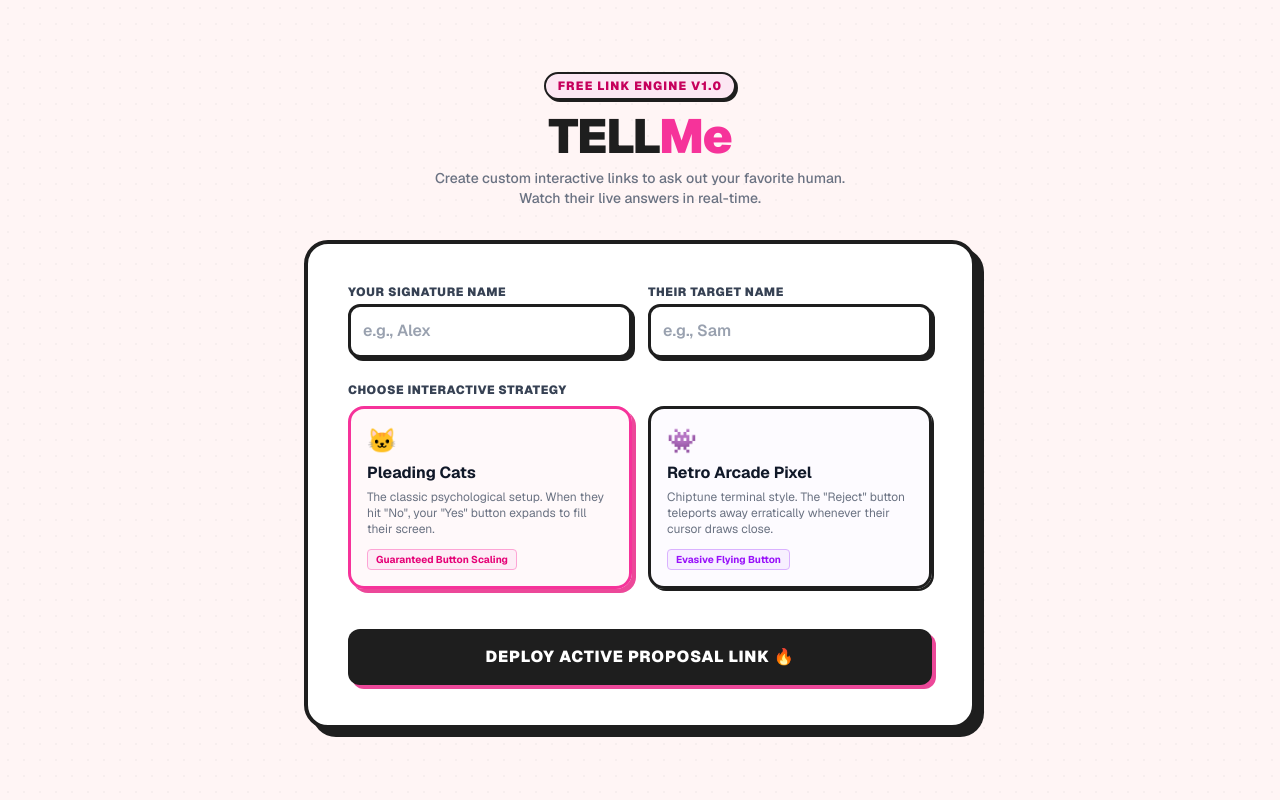
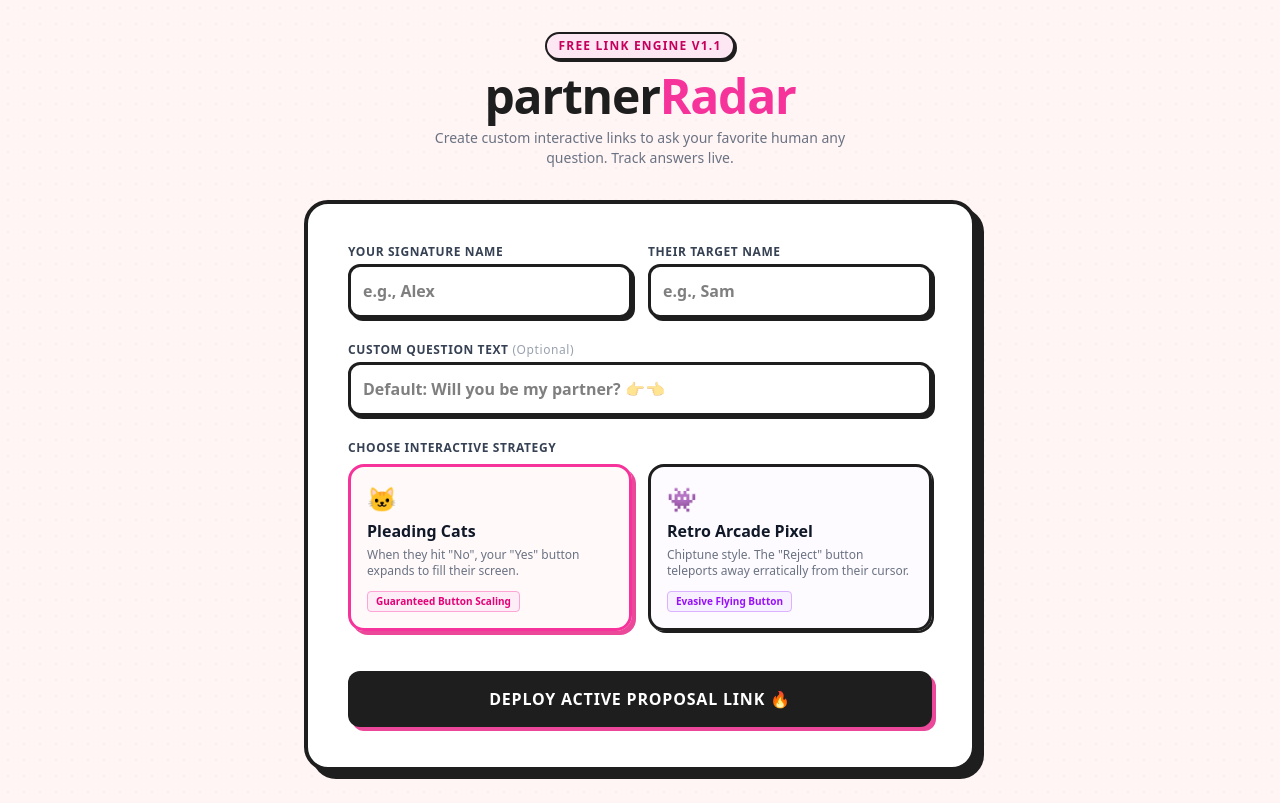
Before and after one commit to Bearcry55/tellme, a Next.js app in the folder frontend/: page / in a window 1280 px wide. Built offline with nearby package versions, Linux system fonts and the light colour scheme.

Commit message:
frontend update with custom question

```diff
--- a/frontend/app/globals.css
+++ b/frontend/app/globals.css
@@ -6,12 +6,7 @@
 }
 
 /* Changed from "@theme inline {" to just "@theme {" */
-@theme {
-  --color-background: var(--background);
-  --color-foreground: var(--foreground);
-  --font-sans: var(--font-geist-sans);
-  --font-mono: var(--font-geist-mono);
-}
+
 
 @media (prefers-color-scheme: dark) {
   :root {
--- a/frontend/app/p/[id]/page.tsx
+++ b/frontend/app/p/[id]/page.tsx
@@ -8,6 +8,7 @@ interface ProposalData {
   sender_name: string;
   receiver_name: string;
   template_id: string;
+  custom_question?: string;
 }
 
 export default function ProposalView() {
--- a/frontend/app/page.tsx
+++ b/frontend/app/page.tsx
@@ -4,6 +4,7 @@ import { useState } from "react";
 export default function Home() {
   const [senderName, setSenderName] = useState("");
   const [receiverName, setReceiverName] = useState("");
+  const [customQuestion, setCustomQuestion] = useState("");
   const [templateId, setTemplateId] = useState("pleading-cats-02");
   const [generatedLink, setGeneratedLink] = useState("");
   const [trackerLink, setTrackerLink] = useState("");
@@ -20,6 +21,7 @@ export default function Home() {
           sender_name: senderName,
           receiver_name: receiverName,
           template_id: templateId,
+          custom_question: customQuestion, // Forward custom question text here
         }),
       });
 
@@ -39,151 +41,91 @@ export default function Home() {
 
   return (
     <div className="min-h-screen bg-[#FFF5F5] text-[#1E1E1E] selection:bg-pink-200 p-4 sm:p-8 flex flex-col items-center justify-center font-sans relative overflow-hidden">
-
-      {/* Decorative background grid/elements to kill the plain AI background look */}
       <div className="absolute inset-0 opacity-[0.03] pointer-events-none bg-[radial-gradient(#000_1px,transparent_1px)] [background-size:16px_16px]"></div>
 
       <header className="text-center mb-8 max-w-md relative z-10">
         <span className="bg-pink-100 text-pink-700 text-xs font-black tracking-widest uppercase px-3 py-1 rounded-full border-2 border-[#1E1E1E] inline-block mb-3 shadow-[2px_2px_0px_#1E1E1E]">
-          Free Link Engine v1.0
+          Free Link Engine v1.1
         </span>
         <h1 className="text-4xl sm:text-5xl font-black tracking-tight text-[#1E1E1E]">
-          TELL<span className="text-pink-500">Me</span>
+          partner<span className="text-pink-500">Radar</span>
         </h1>
         <p className="text-sm font-medium text-gray-500 mt-2">
-          Create custom interactive links to ask out your favorite human. Watch their live answers in real-time.
+          Create custom interactive links to ask your favorite human any question. Track answers live.
         </p>
       </header>
 
-      <main className="w-full max-w-2xl bg-white border-4 border-[#1E1E1E] rounded-3xl p-6 sm:p-10 shadow-[8px_8px_0px_#1E1E1E] relative z-10 transition-all">
+      <main className="w-full max-w-2xl bg-white border-4 border-[#1E1E1E] rounded-3xl p-6 sm:p-10 shadow-[8px_8px_0px_#1E1E1E] relative z-10">
         <form onSubmit={handleSubmit} className="space-y-6">
-
-          {/* Inputs Grid */}
           <div className="grid grid-cols-1 sm:grid-cols-2 gap-4">
             <div>
-              <label className="block text-xs font-black tracking-wider uppercase text-gray-700 mb-1">
-                Your Signature Name
-              </label>
-              <input
-                type="text"
-                required
-                placeholder="e.g., Alex"
-                className="w-full border-3 border-[#1E1E1E] rounded-xl p-3 font-semibold text-black placeholder-gray-400 bg-white focus:outline-none focus:ring-2 focus:ring-pink-400 transition shadow-[3px_3px_0px_#1E1E1E]"
-                value={senderName}
-                onChange={(e) => setSenderName(e.target.value)}
-              />
+              <label className="block text-xs font-black tracking-wider uppercase text-gray-700 mb-1">Your Signature Name</label>
+              <input type="text" required placeholder="e.g., Alex" className="w-full border-3 border-[#1E1E1E] rounded-xl p-3 font-semibold text-black bg-white focus:outline-none focus:ring-2 focus:ring-pink-400 transition shadow-[3px_3px_0px_#1E1E1E]" value={senderName} onChange={(e) => setSenderName(e.target.value)} />
             </div>
-
             <div>
-              <label className="block text-xs font-black tracking-wider uppercase text-gray-700 mb-1">
-                Their Target Name
-              </label>
-              <input
-                type="text"
-                required
-                placeholder="e.g., Sam"
-                className="w-full border-3 border-[#1E1E1E] rounded-xl p-3 font-semibold text-black placeholder-gray-400 bg-white focus:outline-none focus:ring-2 focus:ring-pink-400 transition shadow-[3px_3px_0px_#1E1E1E]"
-                value={receiverName}
-                onChange={(e) => setReceiverName(e.target.value)}
-              />
+              <label className="block text-xs font-black tracking-wider uppercase text-gray-700 mb-1">Their Target Name</label>
+              <input type="text" required placeholder="e.g., Sam" className="w-full border-3 border-[#1E1E1E] rounded-xl p-3 font-semibold text-black bg-white focus:outline-none focus:ring-2 focus:ring-pink-400 transition shadow-[3px_3px_0px_#1E1E1E]" value={receiverName} onChange={(e) => setReceiverName(e.target.value)} />
             </div>
           </div>
 
-          {/* Upgraded Template Cards Selection Grid */}
+          {/* New Custom Question Input Box */}
           <div>
-            <label className="block text-xs font-black tracking-wider uppercase text-gray-700 mb-2">
-              Choose Interactive Strategy
+            <label className="block text-xs font-black tracking-wider uppercase text-gray-700 mb-1">
+              Custom Question Text <span className="text-gray-400 normal-case font-medium">(Optional)</span>
             </label>
+            <input
+              type="text"
+              placeholder="Default: Will you be my partner? 👉👈"
+              className="w-full border-3 border-[#1E1E1E] rounded-xl p-3 font-semibold text-black bg-white focus:outline-none focus:ring-2 focus:ring-pink-400 transition shadow-[3px_3px_0px_#1E1E1E]"
+              value={customQuestion}
+              onChange={(e) => setCustomQuestion(e.target.value)}
+            />
+          </div>
+
+          <div>
+            <label className="block text-xs font-black tracking-wider uppercase text-gray-700 mb-2">Choose Interactive Strategy</label>
             <div className="grid grid-cols-1 sm:grid-cols-2 gap-4">
-
-              {/* Option 1 Card */}
-              <div
-                onClick={() => setTemplateId("pleading-cats-02")}
-                className={`cursor-pointer border-3 rounded-2xl p-4 transition-all flex flex-col justify-between select-none bg-rose-50/40 ${
-                  templateId === "pleading-cats-02"
-                    ? "border-pink-500 bg-rose-50 shadow-[4px_4px_0px_#EC4899]"
-                    : "border-[#1E1E1E] hover:border-pink-400 hover:shadow-[4px_4px_0px_#1E1E1E] shadow-[2px_2px_0px_#1E1E1E]"
-                }`}
-              >
+              <div onClick={() => setTemplateId("pleading-cats-02")} className={`cursor-pointer border-3 rounded-2xl p-4 transition-all flex flex-col justify-between select-none bg-rose-50/40 ${templateId === "pleading-cats-02" ? "border-pink-500 bg-rose-50 shadow-[4px_4px_0px_#EC4899]" : "border-[#1E1E1E] hover:border-pink-400 hover:shadow-[4px_4px_0px_#1E1E1E] shadow-[2px_2px_0px_#1E1E1E]"}`}>
                 <div>
                   <div className="text-2xl mb-1">🐱</div>
                   <h3 className="font-bold text-base text-gray-900">Pleading Cats</h3>
-                  <p className="text-xs text-gray-500 mt-1">
-                    The classic psychological setup. When they hit "No", your "Yes" button expands to fill their screen.
-                  </p>
+                  <p className="text-xs text-gray-500 mt-1">When they hit "No", your "Yes" button expands to fill their screen.</p>
                 </div>
-                <span className="text-[10px] font-bold text-pink-600 bg-pink-100/60 px-2 py-0.5 rounded mt-3 self-start border border-pink-300">
-                  Guaranteed Button Scaling
-                </span>
+                <span className="text-[10px] font-bold text-pink-600 bg-pink-100/60 px-2 py-0.5 rounded mt-3 self-start border border-pink-300">Guaranteed Button Scaling</span>
               </div>
 
-              {/* Option 2 Card */}
-              <div
-                onClick={() => setTemplateId("retro-pixel-03")}
-                className={`cursor-pointer border-3 rounded-2xl p-4 transition-all flex flex-col justify-between select-none bg-purple-50/40 ${
-                  templateId === "retro-pixel-03"
-                    ? "border-purple-600 bg-purple-50 shadow-[4px_4px_0px_#7C3AED]"
-                    : "border-[#1E1E1E] hover:border-purple-400 hover:shadow-[4px_4px_0px_#1E1E1E] shadow-[2px_2px_0px_#1E1E1E]"
-                }`}
-              >
+              <div onClick={() => setTemplateId("retro-pixel-03")} className={`cursor-pointer border-3 rounded-2xl p-4 transition-all flex flex-col justify-between select-none bg-purple-50/40 ${templateId === "retro-pixel-03" ? "border-purple-600 bg-purple-50 shadow-[4px_4px_0px_#7C3AED]" : "border-[#1E1E1E] hover:border-purple-400 hover:shadow-[4px_4px_0px_#1E1E1E] shadow-[2px_2px_0px_#1E1E1E]"}`}>
                 <div>
                   <div className="text-2xl mb-1">👾</div>
                   <h3 className="font-bold text-base text-gray-900">Retro Arcade Pixel</h3>
-                  <p className="text-xs text-gray-500 mt-1">
-                    Chiptune terminal style. The "Reject" button teleports away erratically whenever their cursor draws close.
-                  </p>
+                  <p className="text-xs text-gray-500 mt-1">Chiptune style. The "Reject" button teleports away erratically from their cursor.</p>
                 </div>
-                <span className="text-[10px] font-bold text-purple-600 bg-purple-100/60 px-2 py-0.5 rounded mt-3 self-start border border-purple-300">
-                  Evasive Flying Button
-                </span>
+                <span className="text-[10px] font-bold text-purple-600 bg-purple-100/60 px-2 py-0.5 rounded mt-3 self-start border border-purple-300">Evasive Flying Button</span>
               </div>
-
             </div>
           </div>
 
-          <button
-            type="submit"
-            disabled={loading}
-            className="w-full bg-[#1E1E1E] text-white font-black uppercase tracking-wider p-4 rounded-xl shadow-[4px_4px_0px_#EC4899] hover:bg-gray-800 active:translate-x-[2px] active:translate-y-[2px] active:shadow-[2px_2px_0px_#EC4899] transition-all disabled:opacity-50 mt-4 text-center"
-          >
+          <button type="submit" disabled={loading} className="w-full bg-[#1E1E1E] text-white font-black uppercase tracking-wider p-4 rounded-xl shadow-[4px_4px_0px_#EC4899] hover:bg-gray-800 active:translate-x-[2px] active:translate-y-[2px] active:shadow-[2px_2px_0px_#EC4899] transition-all disabled:opacity-50 mt-4 text-center">
             {loading ? "Generating Pipeline Tokens..." : "Deploy Active Proposal Link 🔥"}
           </button>
         </form>
 
-        {/* Generated Output Area with clean Action Cards */}
         {generatedLink && (
-          <div className="mt-8 pt-6 border-t-4 border-dashed border-gray-200 space-y-4 animate-[fadeIn_0.2s_ease-out]">
-
+          <div className="mt-8 pt-6 border-t-4 border-dashed border-gray-200 space-y-4">
             <div className="p-4 bg-emerald-50 border-3 border-emerald-600 rounded-xl shadow-[4px_4px_0px_#059669] flex flex-col sm:flex-row sm:items-center justify-between gap-3">
               <div className="break-all">
-                <p className="text-xs font-black uppercase tracking-wider text-emerald-800">1. Share this with your crush</p>
-                <a href={generatedLink} target="_blank" rel="noreferrer" className="text-blue-600 underline font-mono text-sm block mt-1 hover:text-blue-800">
-                  {generatedLink}
-                </a>
+                <p className="text-xs font-black uppercase tracking-wider text-emerald-800">1. Share this with your partner</p>
+                <a href={generatedLink} target="_blank" rel="noreferrer" className="text-blue-600 underline font-mono text-sm block mt-1">{generatedLink}</a>
               </div>
-              <button
-                onClick={() => { navigator.clipboard.writeText(generatedLink); alert("Copied shareable link!"); }}
-                className="bg-white border-2 border-[#1E1E1E] text-xs font-bold py-1 px-3 rounded-lg shadow-[2px_2px_0px_#1E1E1E] active:translate-y-0.5 hover:bg-gray-50 whitespace-nowrap self-end sm:self-center text-black"
-              >
-                Copy Link
-              </button>
+              <button onClick={() => { navigator.clipboard.writeText(generatedLink); alert("Copied shareable link!"); }} className="bg-white border-2 border-[#1E1E1E] text-xs font-bold py-1 px-3 rounded-lg shadow-[2px_2px_0px_#1E1E1E] hover:bg-gray-50 text-black">Copy Link</button>
             </div>
-
             <div className="p-4 bg-amber-50 border-3 border-amber-500 rounded-xl shadow-[4px_4px_0px_#D97706] flex flex-col sm:flex-row sm:items-center justify-between gap-3">
               <div className="break-all">
                 <p className="text-xs font-black uppercase tracking-wider text-amber-800">2. Keep this secret (Radar Dashboard)</p>
-                <a href={trackerLink} target="_blank" rel="noreferrer" className="text-purple-600 underline font-mono text-sm block mt-1 hover:text-purple-800">
-                  {trackerLink}
-                </a>
+                <a href={trackerLink} target="_blank" rel="noreferrer" className="text-purple-600 underline font-mono text-sm block mt-1">{trackerLink}</a>
               </div>
-              <button
-                onClick={() => { navigator.clipboard.writeText(trackerLink); alert("Copied radar key link!"); }}
-                className="bg-white border-2 border-[#1E1E1E] text-xs font-bold py-1 px-3 rounded-lg shadow-[2px_2px_0px_#1E1E1E] active:translate-y-0.5 hover:bg-gray-50 whitespace-nowrap self-end sm:self-center text-black"
-              >
-                Copy Key
-              </button>
+              <button onClick={() => { navigator.clipboard.writeText(trackerLink); alert("Copied radar key link!"); }} className="bg-white border-2 border-[#1E1E1E] text-xs font-bold py-1 px-3 rounded-lg shadow-[2px_2px_0px_#1E1E1E] hover:bg-gray-50 text-black">Copy Key</button>
             </div>
-
           </div>
         )}
       </main>
--- a/frontend/app/track/[id]/page.tsx
+++ b/frontend/app/track/[id]/page.tsx
@@ -61,7 +61,7 @@ export default function StatusCheck() {
 
         <div className="border border-slate-800 p-4 rounded-lg bg-black/40 text-left mb-6 space-y-2">
           <p className="text-sm"><span className="text-slate-500 font-semibold">Agent (You):</span> {data?.sender_name}</p>
-          <p className="text-sm"><span className="text-slate-500 font-semibold">Target (Crush):</span> {data?.receiver_name}</p>
+          <p className="text-sm"><span className="text-slate-500 font-semibold">Target (partner):</span> {data?.receiver_name}</p>
         </div>
 
         <div className="my-8 py-6 rounded-2xl border-2 border-dashed border-slate-800 bg-slate-950">
--- a/frontend/components/templates/CatTemplate.tsx
+++ b/frontend/components/templates/CatTemplate.tsx
@@ -5,6 +5,7 @@ interface TemplateProps {
   data: {
     sender_name: string;
     receiver_name: string;
+    custom_question?: string; // New variable mapping parameter
   };
 }
 
@@ -14,39 +15,29 @@ export default function CatTemplate({ data }: TemplateProps) {
 
   const yesButtonSize = noCount * 20 + 16;
 
-  // Embedded lightweight animated fallback links
   const cryingCatGif = "https://gifdb.com/images/high/sobbing-sad-cat-crying-face-uksj1lfb4y04w615.gif";
   const happyCatGif = "https://gifdb.com/images/high/happy-cat-gif-0xi6309m0qi3eyqc.webp";
 
-  // Handles the "Yes" click and notifies the Go backend tracker
   const handleYesClick = async () => {
     setYesPressed(true);
     try {
-      // Automatically parses the unique ID straight out of your browser's current link path URL
       const pathParts = window.location.pathname.split("/");
       const id = pathParts[pathParts.length - 1];
-
       await fetch(`http://localhost:8080/api/proposals/${id}/respond`, {
         method: "POST",
-        headers: {
-          "Content-Type": "application/json",
-        },
+        headers: { "Content-Type": "application/json" },
         body: JSON.stringify({ response: "accepted" }),
       });
     } catch (err) {
-      console.error("Failed to sync response status with the Go engine:", err);
+      console.error(err);
     }
   };
 
   const getNoButtonText = () => {
     const phrases = [
-      "No",
-      "Are you absolutely sure? 🥺",
-      "Pookie please... think again",
-      "Don't do this to me 😭",
-      "I will literally cry",
-      "Look at the cats, how can you say no?",
-      "Error: Wrong button clicked 😉"
+      "No", "Are you absolutely sure? 🥺", "Pookie please... think again",
+      "Don't do this to me 😭", "I will literally cry",
+      "Look at the cats, how can you say no?", "Error: Wrong button clicked 😉"
     ];
     return phrases[Math.min(noCount, phrases.length - 1)];
   };
@@ -54,54 +45,29 @@ export default function CatTemplate({ data }: TemplateProps) {
   if (yesPressed) {
     return (
       <div className="flex flex-col items-center justify-center min-h-screen bg-rose-100 p-4 text-black text-center">
-        <img
-          src={happyCatGif}
-          alt="Happy celebrating cats"
-          className="w-56 h-56 mb-4 object-contain"
-        />
-        <h1 className="text-4xl font-extrabold text-rose-600 animate-pulse">
-          YAAAAAY!!! 🎉
-        </h1>
-        <p className="text-xl mt-2 text-gray-700">
-          Take a screenshot and send it to <span className="font-bold text-rose-500">{data.sender_name}</span> right away!
-        </p>
+        <img src={happyCatGif} alt="Happy celebrating cats" className="w-56 h-56 mb-4 object-contain" />
+        <h1 className="text-4xl font-extrabold text-rose-600 animate-pulse">YAAAAAY!!! 🎉</h1>
+        <p className="text-xl mt-2 text-gray-700">Take a screenshot and send it to <span className="font-bold text-rose-500">{data.sender_name}</span> right away!</p>
       </div>
     );
   }
 
   return (
     <div className="flex flex-col items-center justify-center min-h-screen bg-rose-50 p-4 text-black text-center">
-      <img
-        src={cryingCatGif}
-        alt="Sad crying cat"
-        className="w-48 h-48 mb-6 object-contain"
-      />
-      <h1 className="text-3xl font-bold mb-2">
-        Hey {data.receiver_name}! ✨
-      </h1>
-      <p className="text-lg text-gray-600 mb-8 max-w-sm">
-        {data.sender_name} has a super critical, life-altering question for you...
-      </p>
+      <img src={cryingCatGif} alt="Sad crying cat" className="w-48 h-48 mb-6 object-contain" />
+      <h1 className="text-3xl font-bold mb-2">Hey {data.receiver_name}! ✨</h1>
+      <p className="text-lg text-gray-600 mb-8 max-w-sm">{data.sender_name} has a question for you...</p>
 
-      <h2 className="text-2xl font-extrabold text-rose-600 mb-8">
-        Will you be my partner? 👉👈
+      {/* Dynamic Display Condition */}
+      <h2 className="text-2xl font-extrabold text-rose-600 mb-8 px-4 max-w-xl leading-relaxed">
+        {data.custom_question && data.custom_question.trim() !== ""
+          ? data.custom_question
+          : "Will you be my partner? 👉👈"}
       </h2>
 
       <div className="flex flex-col sm:flex-row items-center justify-center gap-4 w-full max-w-xs mx-auto px-4">
-        <button
-          style={{ fontSize: `${yesButtonSize}px` }}
-          className="bg-green-500 hover:bg-green-600 text-white font-bold py-2 px-6 rounded-2xl shadow-lg transition-all transform active:scale-95"
-          onClick={handleYesClick}
-        >
-          Yes! 💖
-        </button>
-
-        <button
-          className="bg-red-500 hover:bg-red-600 text-white font-semibold py-2 px-4 rounded-xl shadow-md transition whitespace-nowrap"
-          onClick={() => setNoCount(noCount + 1)}
-        >
-          {getNoButtonText()}
-        </button>
+        <button style={{ fontSize: `${yesButtonSize}px` }} className="bg-green-500 hover:bg-green-600 text-white font-bold py-2 px-6 rounded-2xl shadow-lg transition-all transform active:scale-95" onClick={handleYesClick}>Yes! 💖</button>
+        <button className="bg-red-500 hover:bg-red-600 text-white font-semibold py-2 px-4 rounded-xl shadow-md transition whitespace-nowrap" onClick={() => setNoCount(noCount + 1)}>{getNoButtonText()}</button>
       </div>
     </div>
   );
```
Also changed, not shown: frontend/components/templates/PixelTemplate.tsx (+14 -37 lines).
